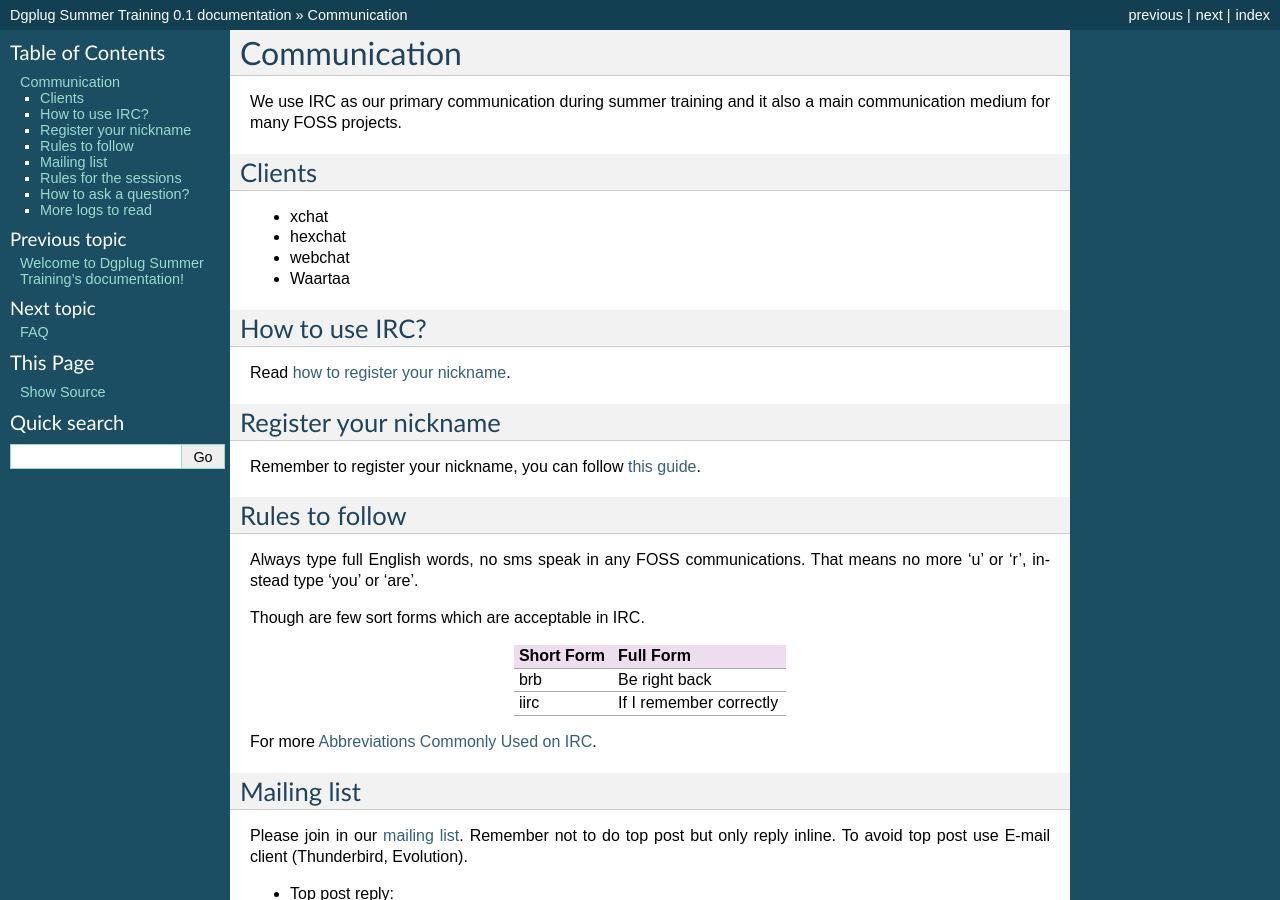
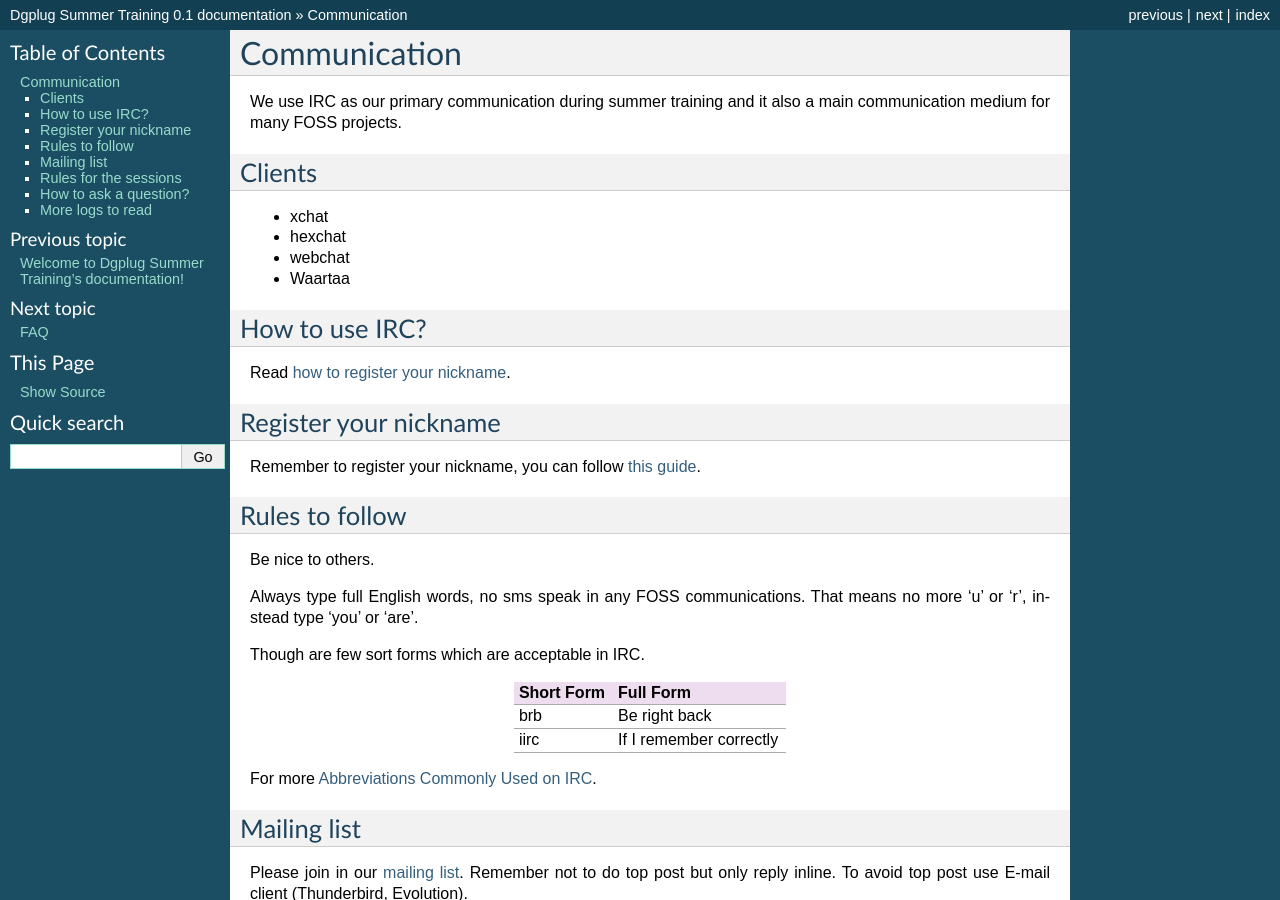
Before and after one commit to kushaldas/summertraining, a Sphinx documentation site: the page built from docs/communication.rst, in a window 1280 px wide and 900 px high. Built offline with Sphinx 7.4.7, drawn with Linux system fonts in a browser that asks for light colours.

Commit message:
Be nice to others.

```diff
--- a/docs/communication.rst
+++ b/docs/communication.rst
@@ -24,6 +24,8 @@ Remember to register your nickname, you can follow `this guide <http://www.wikih
 
 Rules to follow
 ---------------
+
+Be nice to others.
 
 Always type full English words, no sms speak in any FOSS communications. That
 means no more 'u' or 'r', instead type 'you' or 'are'.
```
